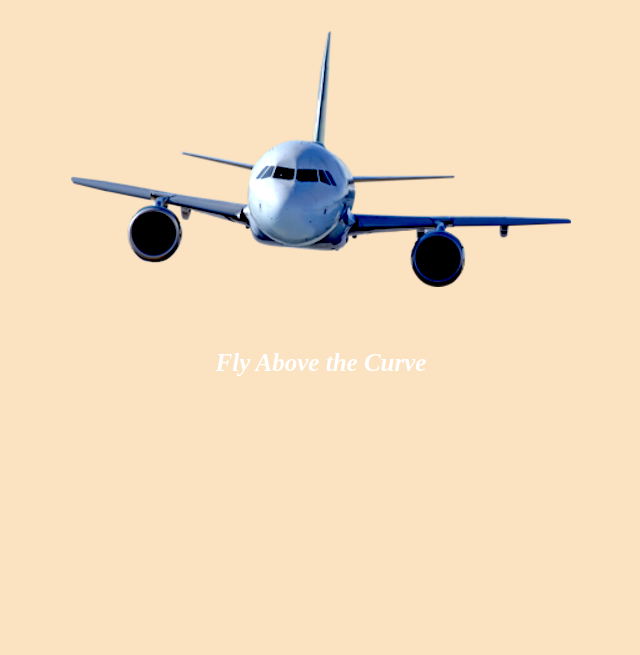
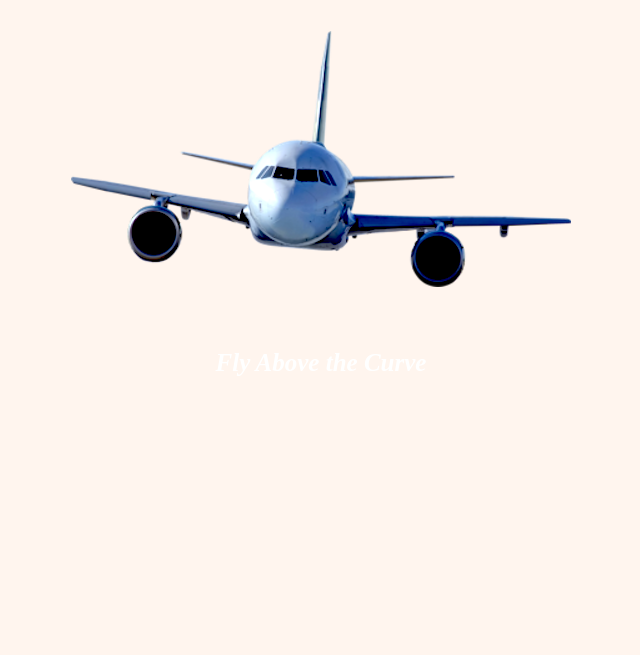
Before and after one commit to AboveTheCurve/AboveTheCurve.github.io, a plain HTML site: page index.html in a window 1280 px wide. Shown: the part 145-800 px from the top of the page, without its empty margins (319-959 px from the left). Drawn offline with Linux system fonts and the light colour scheme.

Commit message:
Change background color

```diff
--- a/styles/basic.css
+++ b/styles/basic.css
@@ -11,6 +11,6 @@ h1 {
 }
 
 body {
-	background-color: #FBE2C1;
+	background-color: #FFF5EE;
 	text-align: center;
 }
```
